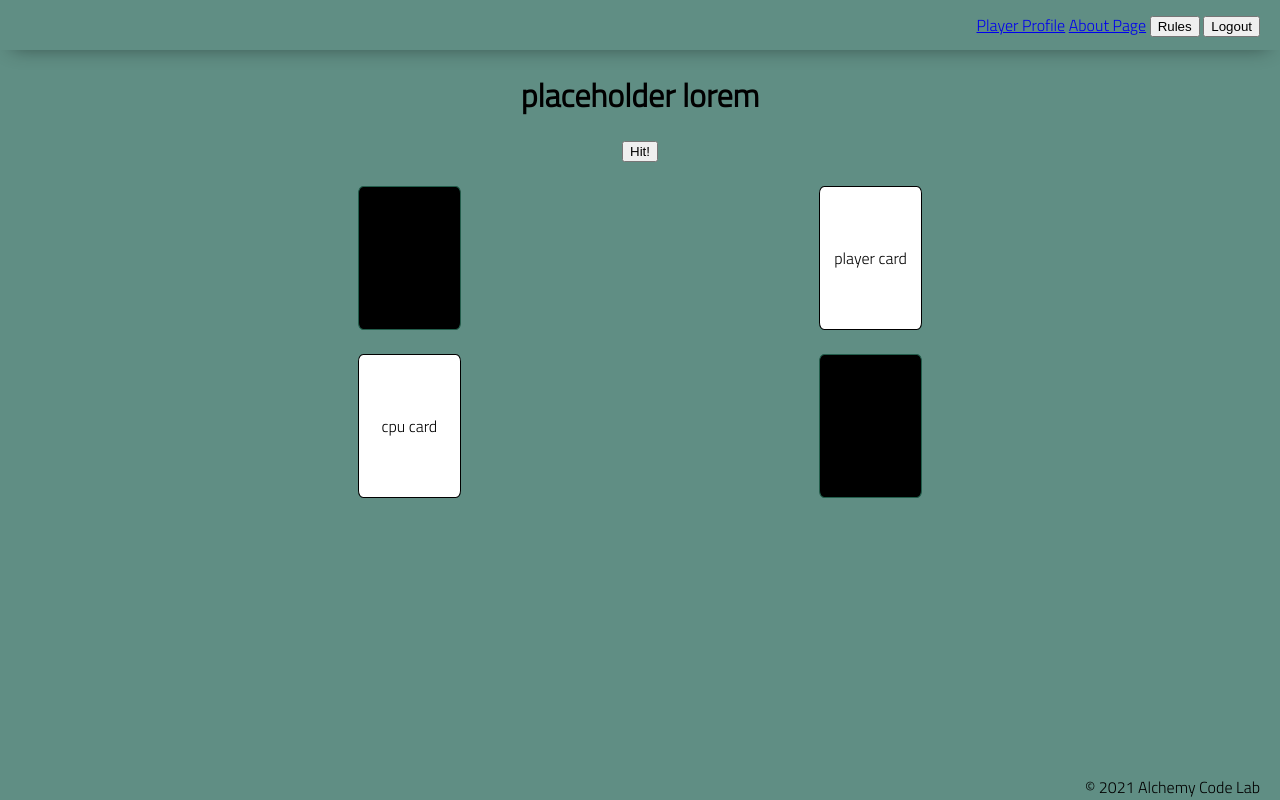
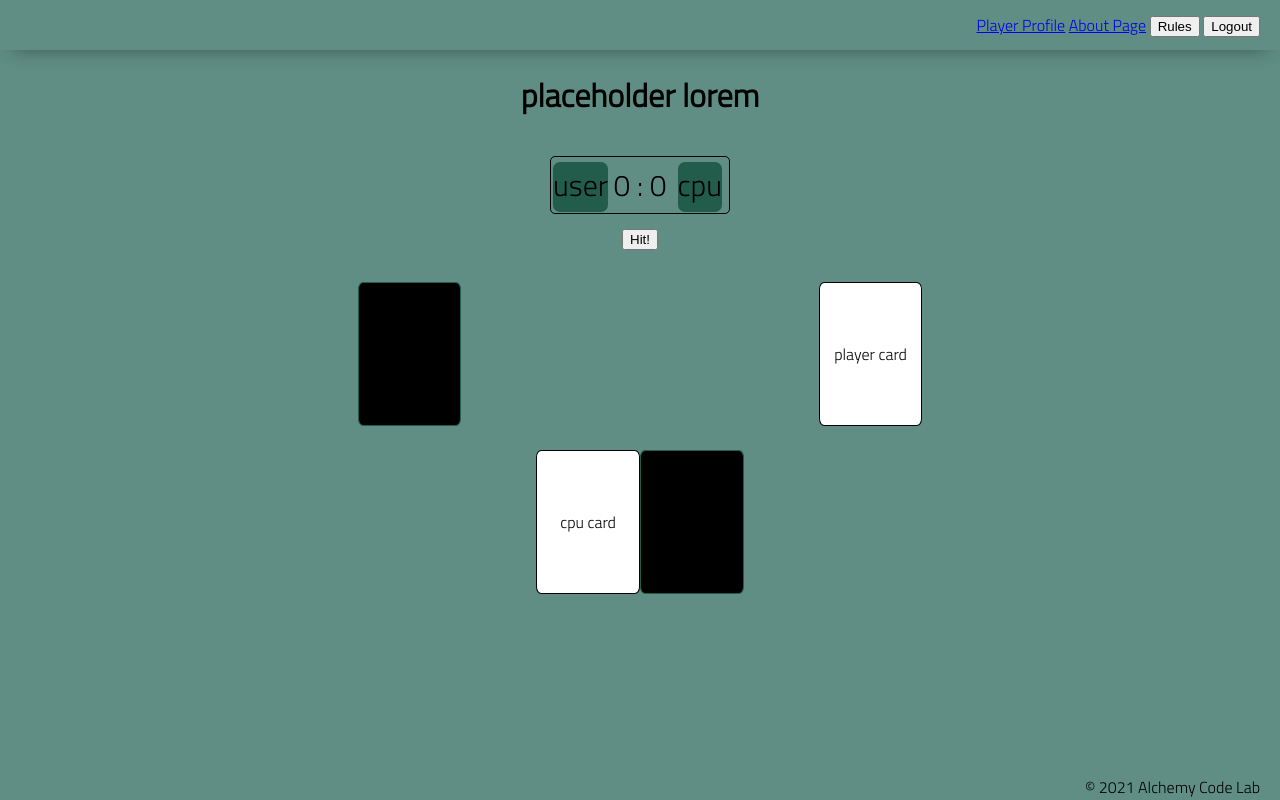
Before and after one commit to viccaruso/card-game, a plain HTML site: page game/index.html in a window 1280 px wide. Drawn offline with nearby package versions, Linux system fonts and the light colour scheme.

Commit message:
Added in score container

```diff
--- a/game/index.html
+++ b/game/index.html
@@ -24,15 +24,24 @@
     </header>
     <main>
         <h1 class="display-name">placeholder lorem</h1>
+        <div class="score-container">
+            <div class="user-badge">user</div>
+            <div class="cpu-badge">cpu</div>
+            <span class="user-score">0 </span>:<span class="cpu-score"> 0</span>
+        </div>
+
         <button class="hit-btn">Hit!</button>
+        <!-- <div class="player-hand"> -->
         <div class="player-card-container">
             <div class="player-deck card-back">Player Deck</div>
             <div class="player-card card-face">player card</div>
         </div>
+        <!-- </div> -->
+    <div class="cpu-hand">
         <div class="cpu-card-container">
             <div class="cpu-card card-face">cpu card</div>
             <div class="cpu-deck card-back">CPU DECK</div>
-        </div>
+            </div>
     </main>
     <footer>
         <div class="copy gutter-right">&copy; 2021 Alchemy Code Lab</div>
--- a/styles/style.css
+++ b/styles/style.css
@@ -76,7 +76,7 @@ footer {
     flex-direction: row;
     justify-content: space-evenly;
     width: 100%;
-    margin-top: 1.5rem;
+    margin-top: 2rem;
 }
 
 .cpu-card-container {
@@ -119,3 +119,43 @@ footer {
 }
 
 @media (max-width: ) {}
+
+.player-card-count {
+    position: absolute;
+    top: 50px;
+    left: 10px;
+}
+
+.score-container {
+    position: relative;
+    width: 180px;
+    height: min-content;
+    text-align: center;
+    border-radius: 5px;
+    border: solid 1px black;
+    margin: 15px auto;
+    padding: 5px;
+    font-size: 30px;
+
+}
+
+.user-badge {
+    position: absolute;
+    text-align: center;
+    width: fit-content;
+    height: 50px;
+    border-radius: 7px;
+    top: 5px;
+    left: 2px;
+    background-color: var(--castleton-green);
+}
+.cpu-badge {
+    position: absolute;
+    text-align: center;
+    width: fit-content;
+    height: 50px;
+    border-radius: 7px;
+    top: 5px;
+    right: 7px;
+    background-color: var(--castleton-green);
+}
```
